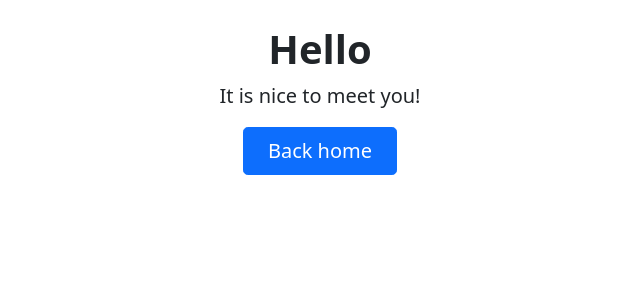
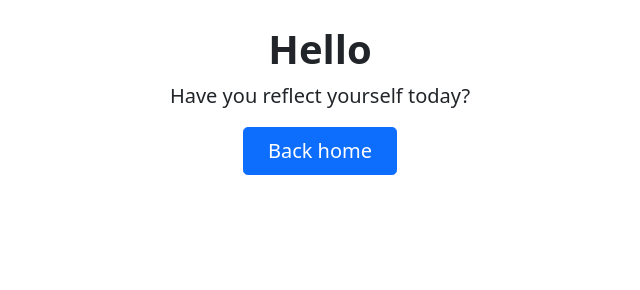
Before and after one commit to JeamsChang/AInspirEstate-Iteration1, a Flask app: template templates/hello.html in a window 1280 px wide. Shown: the part 215-505 px from the top of the page, without its empty margins (320-960 px from the left). Run offline with Flask 2, Linux system fonts and the light colour scheme; the template is opened without the code that fills it, so the values that code supplies are empty; some libraries are stand-ins or nearby versions.

Commit message:
reflection done!

```diff
--- a/templates/hello.html
+++ b/templates/hello.html
@@ -12,7 +12,7 @@
             <!-- <img  src="/docs/5.1/assets/brand/bootstrap-logo.svg" alt="" width="72" height="57"> -->
             <h1 class="display-6 fw-bold">Hello {{name}}</h1>
             <p class="fs-5">
-                It is nice to meet you!
+                Have you reflect yourself today?
             </p>
             <a href="{{ url_for('index') }}" class="btn btn-primary btn-lg px-4 gap-3">Back home</a>
           </div>
```
